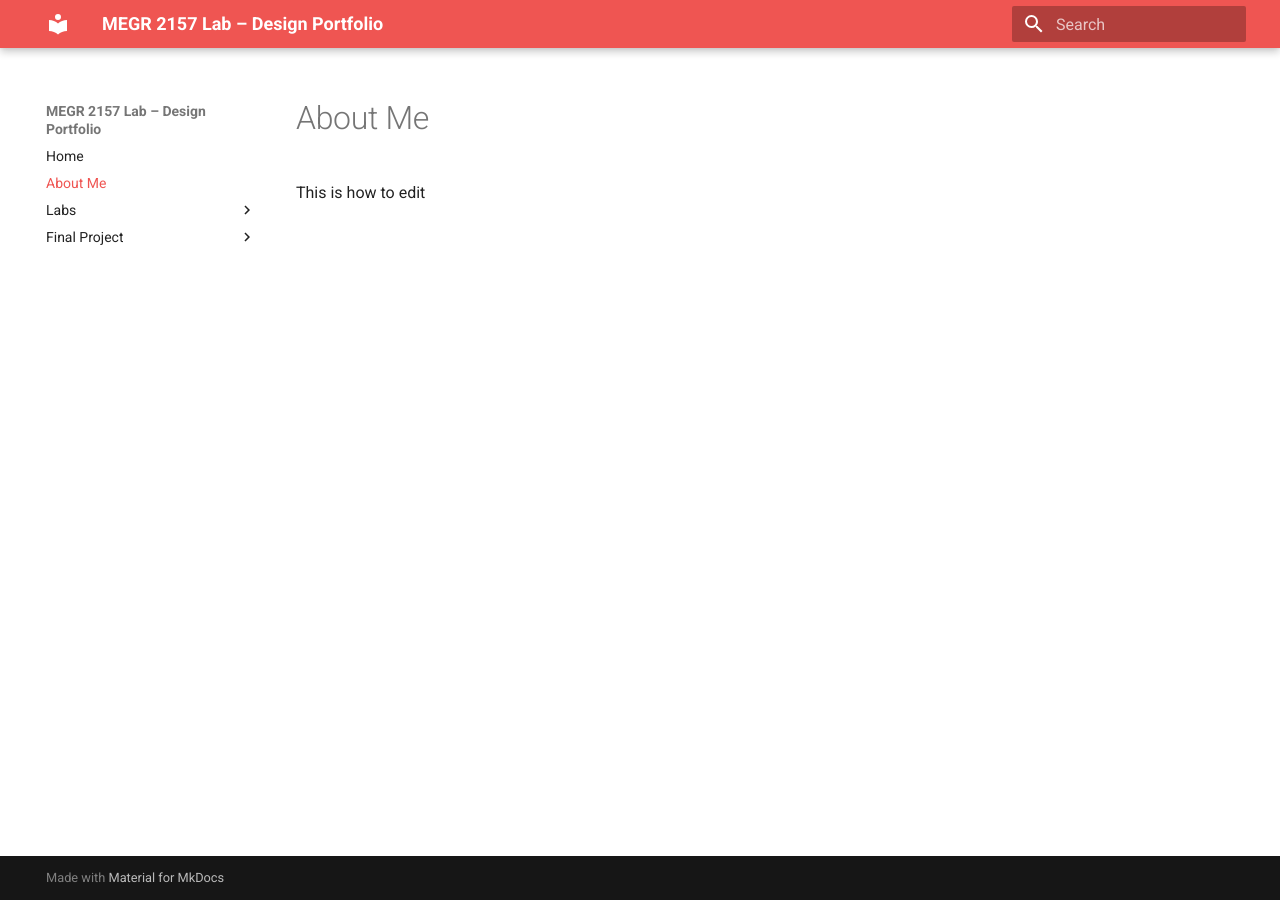
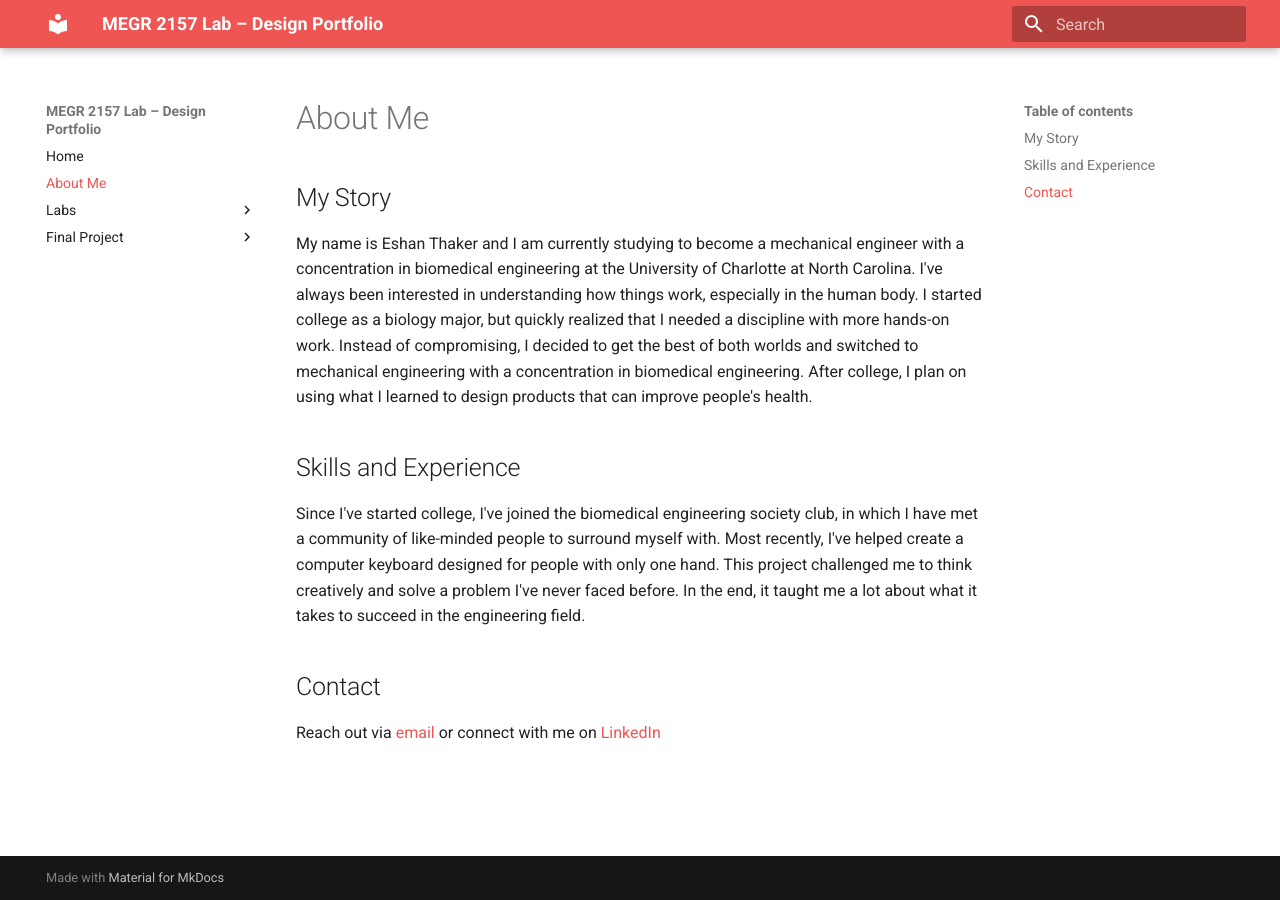
Before and after one commit to eshanthaker05/eshan-thaker-lab-portfolio, an MkDocs documentation site: the page built from docs/aboutme/index.md, in a window 1280 px wide. Built offline with MkDocs 1.6.1 and Material for MkDocs 9.7.7, drawn with Linux system fonts in a browser that asks for light colours.

Commit message:
Update index.md

```diff
--- a/docs/aboutme/index.md
+++ b/docs/aboutme/index.md
@@ -1,2 +1,9 @@
-#About Me
-This is how to edit
+# About Me
+## My Story
+My name is Eshan Thaker and I am currently studying to become a mechanical engineer with a concentration in biomedical engineering at the University of Charlotte at North Carolina. I've always been interested in understanding how things work, especially in the human body. I started college as a biology major, but quickly realized that I needed a discipline with more hands-on work. Instead of compromising, I decided to get the best of both worlds and switched to mechanical engineering with a concentration in biomedical engineering. After college, I plan on using what I learned to design products that can improve people's health.
+
+## Skills and Experience
+Since I've started college, I've joined the biomedical engineering society club, in which I have met a community of like-minded people to surround myself with. Most recently, I've helped create a computer keyboard designed for people with only one hand. This project challenged me to think creatively and solve a problem I've never faced before. In the end, it taught me a lot about what it takes to succeed in the engineering field.
+
+## Contact
+Reach out via [email](eshan.thaker@gmail.com) or connect with me on [LinkedIn](https://www.linkedin.com/in/eshan-thaker/)
```
